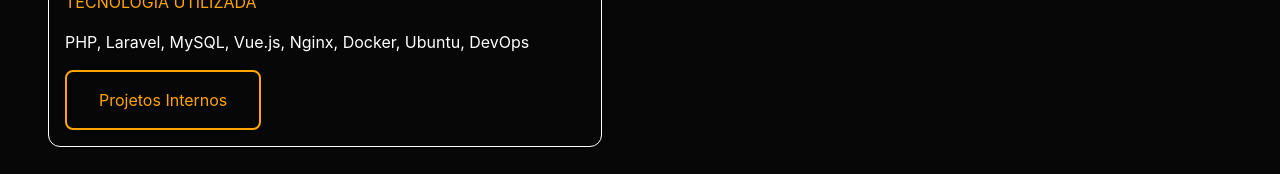
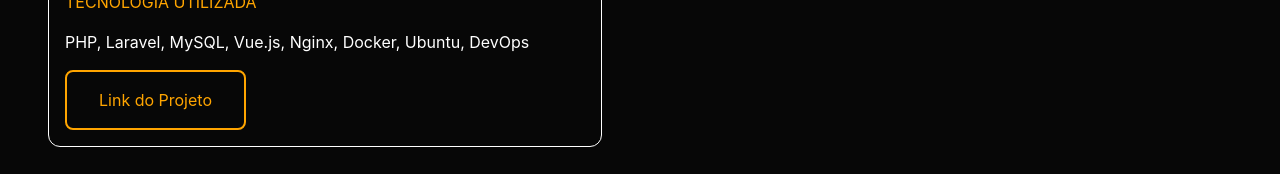
Before and after one commit to marcioleitedev/marcioleitedev_prod, a React (Create React App) app: page /portfolio in a window 1280 px wide. Shown: the part 1533-1707 px from the top of the page. Built offline with nearby package versions, Linux system fonts and the light colour scheme.

Commit message:
portfolio

```diff
--- a/src/components/pages/Portfolio.js
+++ b/src/components/pages/Portfolio.js
@@ -92,7 +92,7 @@
             target="_blank"
             rel="noopener noreferrer"
           >
-            <button>Projetos Internos</button>
+            <button>Link do Projeto</button>
           </a>
         </div>
 
```
